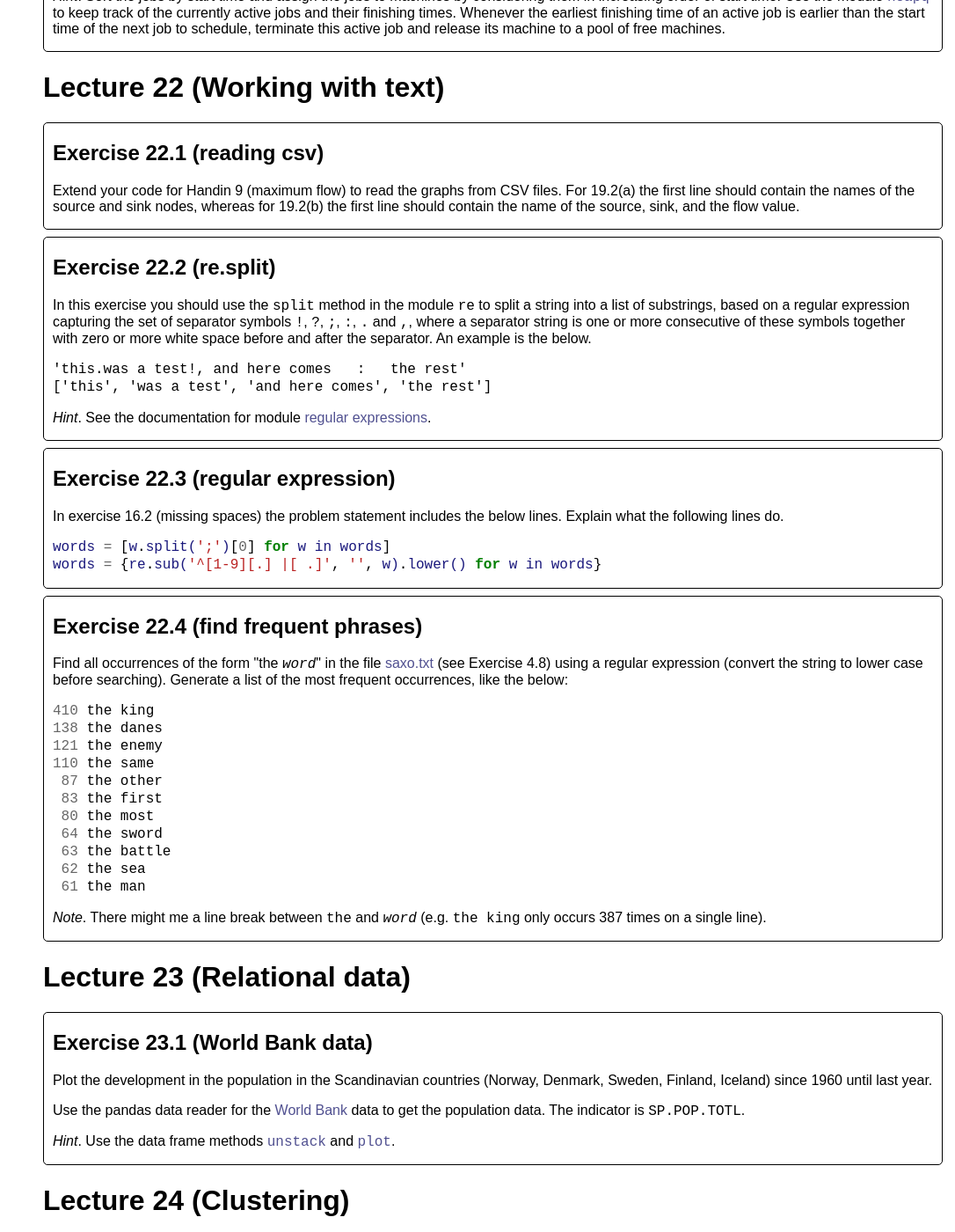
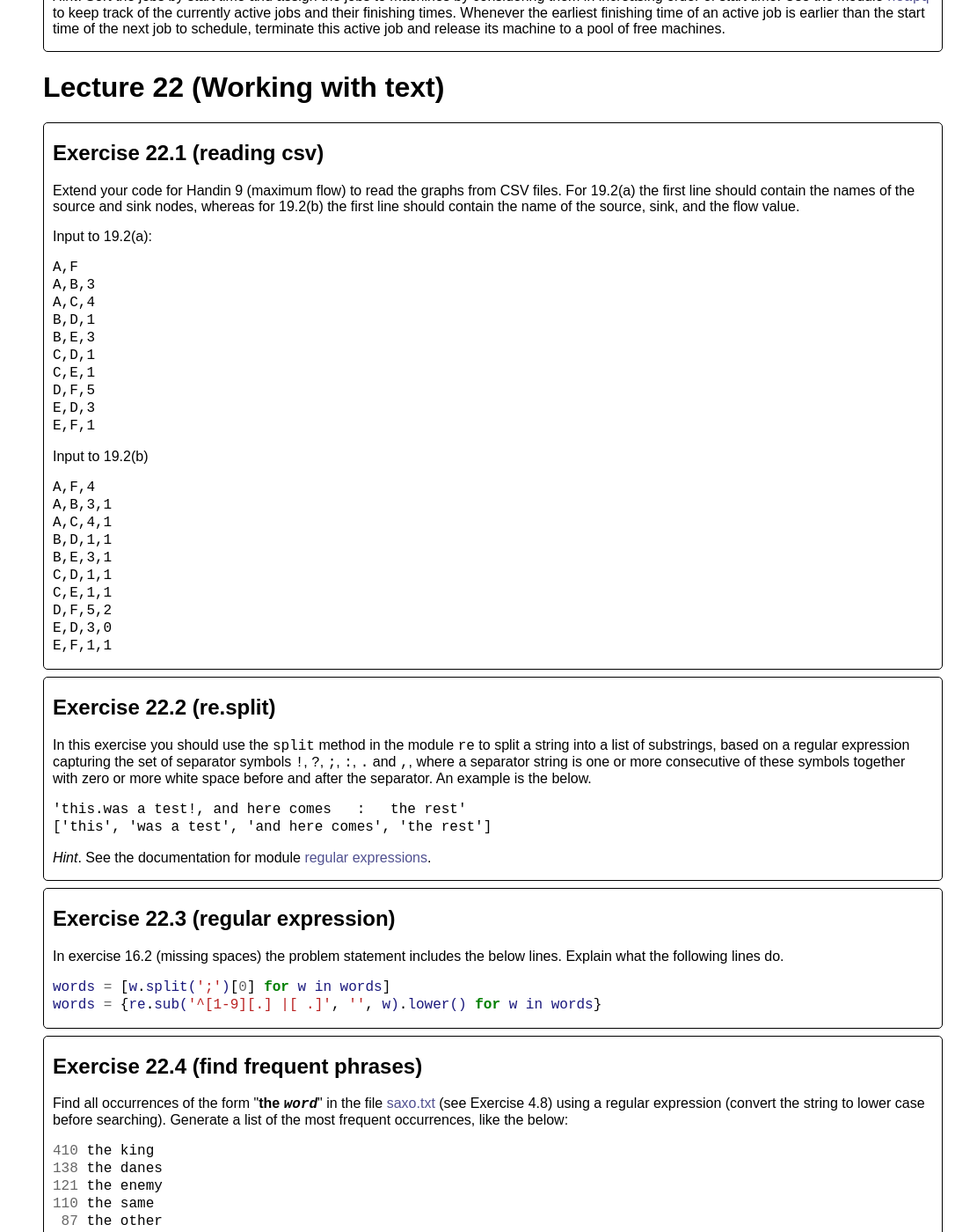
Before and after one commit to gsbrodal/gsbrodal.github.io, a Jekyll site: the page built from ipsa/exercises.html, in a window 1280 px wide and 1400 px high, scrolled down 44720 px. Shown: the whole window at 88% size, without its empty margins (194-1280 px from the left). Built offline with Jekyll 4.4.1, drawn with Linux system fonts in a browser that asks for light colours.

Commit message:
exercises.html

```diff
--- a/ipsa/exercises.html
+++ b/ipsa/exercises.html
@@ -1876,6 +1876,31 @@ exercise you should of course write the function from scratch). An example usage
 <div class="exercise">
 <h2>Exercise 22.1 (reading csv)</h2>
 <p>Extend your code for Handin 9 (maximum flow) to read the graphs from CSV files. For 19.2(a) the first line should contain the names of the source and sink nodes, whereas for 19.2(b) the first line should contain the name of the source, sink, and the flow value.</p>
+<p>Input to 19.2(a):</p>
+<div class="codehilite"><pre><span></span><code>A,F
+A,B,3
+A,C,4
+B,D,1
+B,E,3
+C,D,1
+C,E,1
+D,F,5
+E,D,3
+E,F,1
+</code></pre></div>
+
+<p>Input to 19.2(b)</p>
+<div class="codehilite"><pre><span></span><code>A,F,4
+A,B,3,1
+A,C,4,1
+B,D,1,1
+B,E,3,1
+C,D,1,1
+C,E,1,1
+D,F,5,2
+E,D,3,0
+E,F,1,1
+</code></pre></div>
 </div>
 <div class="exercise">
 <h2>Exercise 22.2 (re.split)</h2>
@@ -1896,7 +1921,7 @@ based on a regular expression capturing the set of separator symbols <code>!</co
 </div>
 <div class="exercise">
 <h2>Exercise 22.4 (find frequent phrases)</h2>
-<p>Find all occurrences of the form "the <em><code>word</code></em>" in the file <a target="_blank" href="http://www.gutenberg.org/ebooks/1150.txt.utf-8">saxo.txt</a> (see Exercise 4.8) using a regular expression (convert the string to lower case before searching). Generate a list of the most frequent occurrences, like the below:</p>
+<p>Find all occurrences of the form "<strong>the <em><code>word</code></em></strong>" in the file <a target="_blank" href="http://www.gutenberg.org/ebooks/1150.txt.utf-8">saxo.txt</a> (see Exercise 4.8) using a regular expression (convert the string to lower case before searching). Generate a list of the most frequent occurrences, like the below:</p>
 <div class="codehilite"><pre><span></span><code><span class="mf">410</span><span class="w"> </span><span class="n">the</span><span class="w"> </span><span class="n">king</span>
 <span class="mf">138</span><span class="w"> </span><span class="n">the</span><span class="w"> </span><span class="n">danes</span>
 <span class="mf">121</span><span class="w"> </span><span class="n">the</span><span class="w"> </span><span class="n">enemy</span>
```
